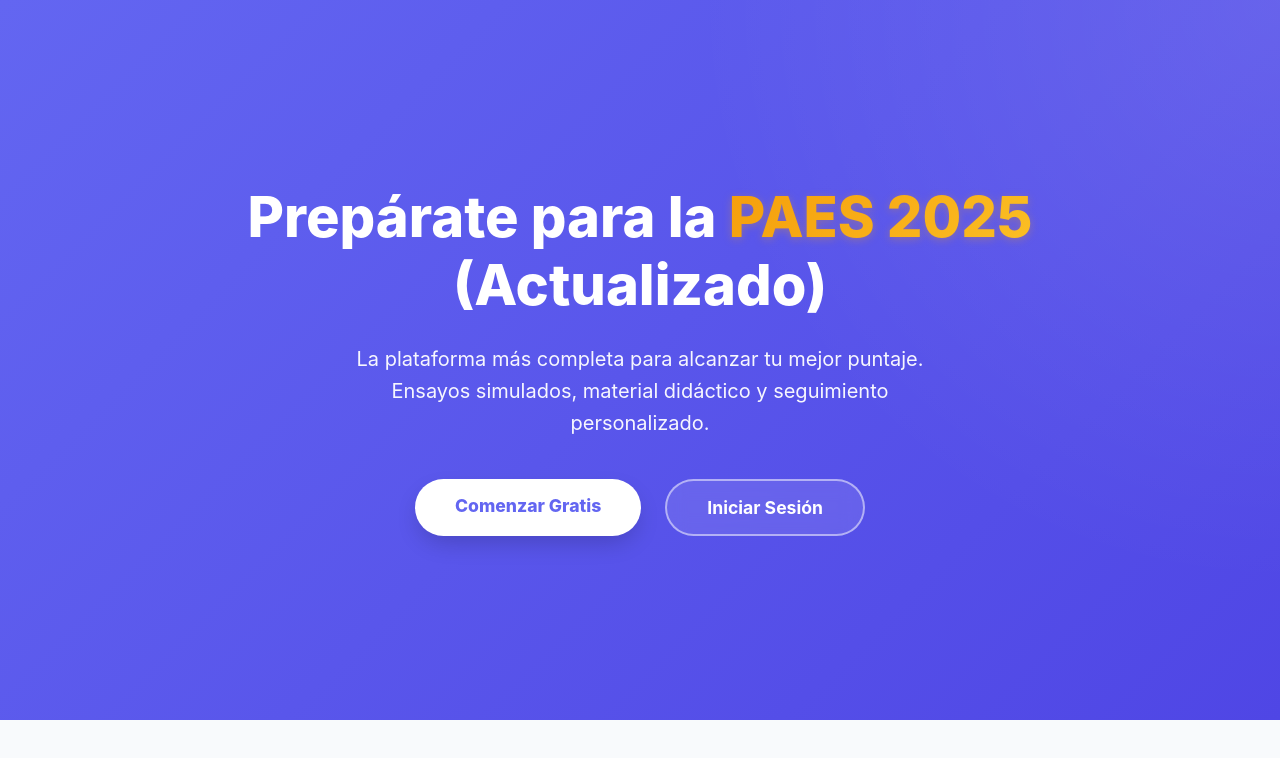
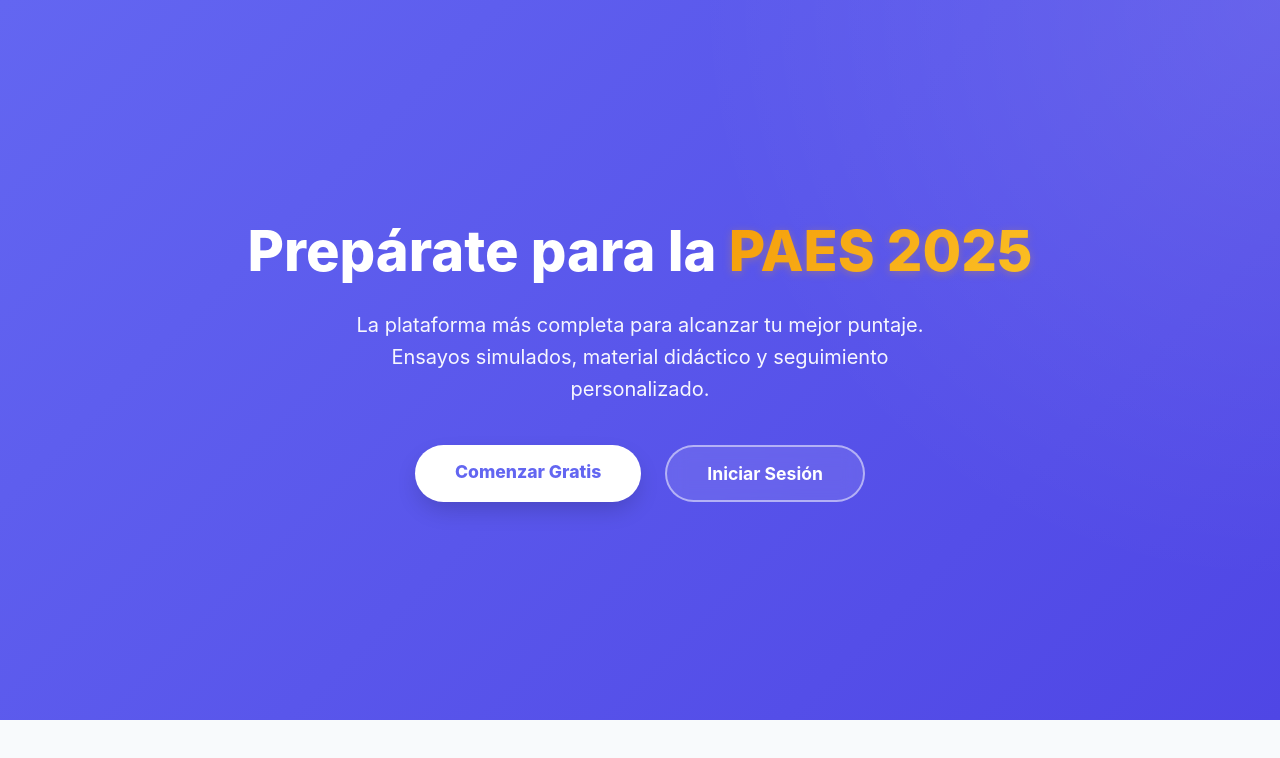
Before and after one commit to MorenitaChile/app-paes-2025, a Next.js app: page / in a window 1280 px wide. Shown: the top 758 px of the page. Built offline with nearby package versions, Linux system fonts and the light colour scheme.

Commit message:
fix: improve gradient compatibility and clean hero title

```diff
--- a/src/app/page.module.css
+++ b/src/app/page.module.css
@@ -32,7 +32,11 @@
   background: linear-gradient(135deg, #f59e0b 0%, #fbbf24 100%);
   -webkit-background-clip: text;
   -webkit-text-fill-color: transparent;
+  -moz-background-clip: text;
+  -moz-text-fill-color: transparent;
   background-clip: text;
+  color: transparent;
+  display: inline-block;
   filter: drop-shadow(0 2px 4px rgba(245, 158, 11, 0.3));
 }
 
--- a/src/app/page.tsx
+++ b/src/app/page.tsx
@@ -8,7 +8,7 @@ export default function LandingPage() {
       <section className={styles.hero}>
         <div className={styles.heroContent}>
           <h1 className={styles.heroTitle}>
-            Prepárate para la <span className={styles.highlight}>PAES 2025</span> (Actualizado)
+            Prepárate para la <span className={styles.highlight}>PAES 2025</span>
           </h1>
           <p className={styles.heroSubtitle}>
             La plataforma más completa para alcanzar tu mejor puntaje.
```
